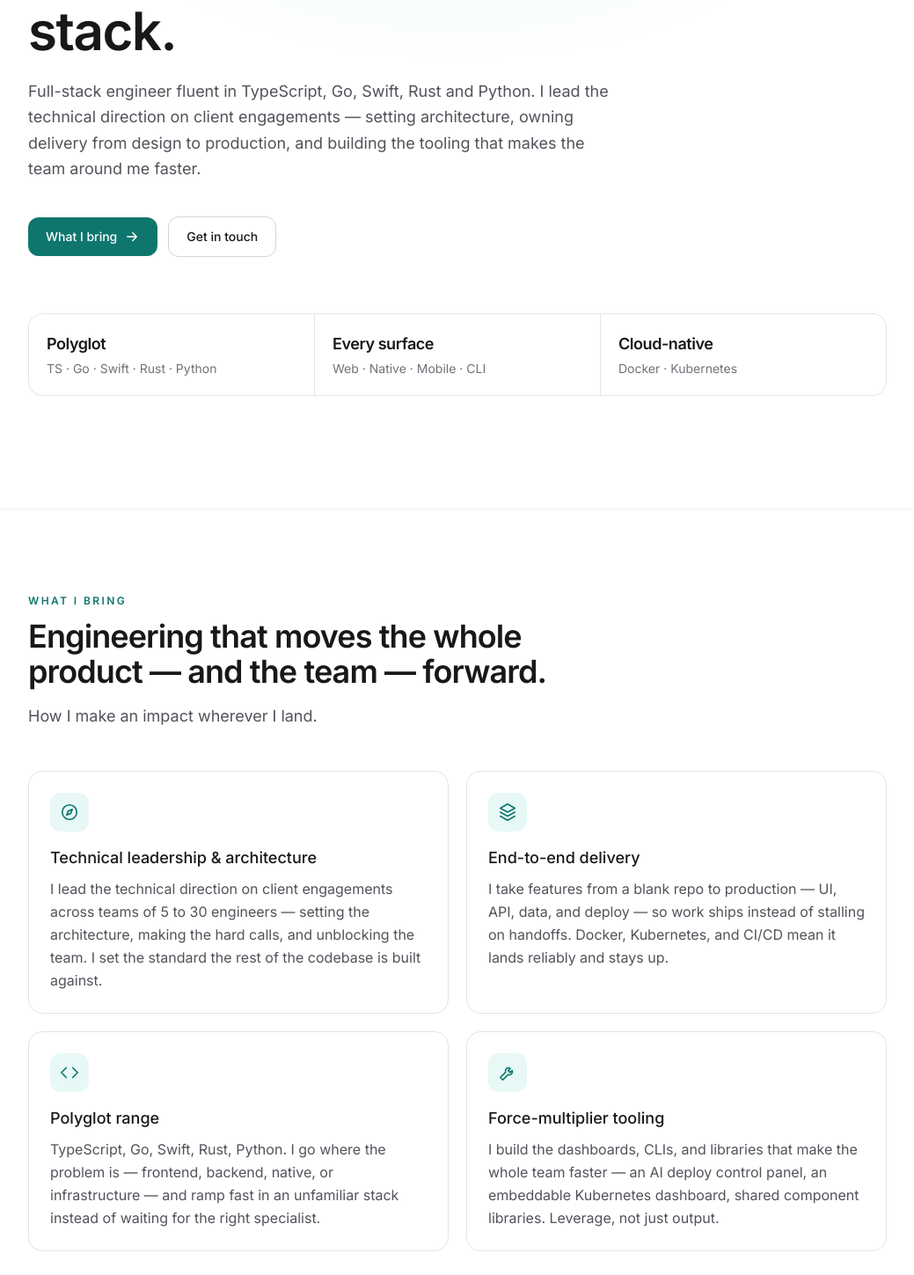
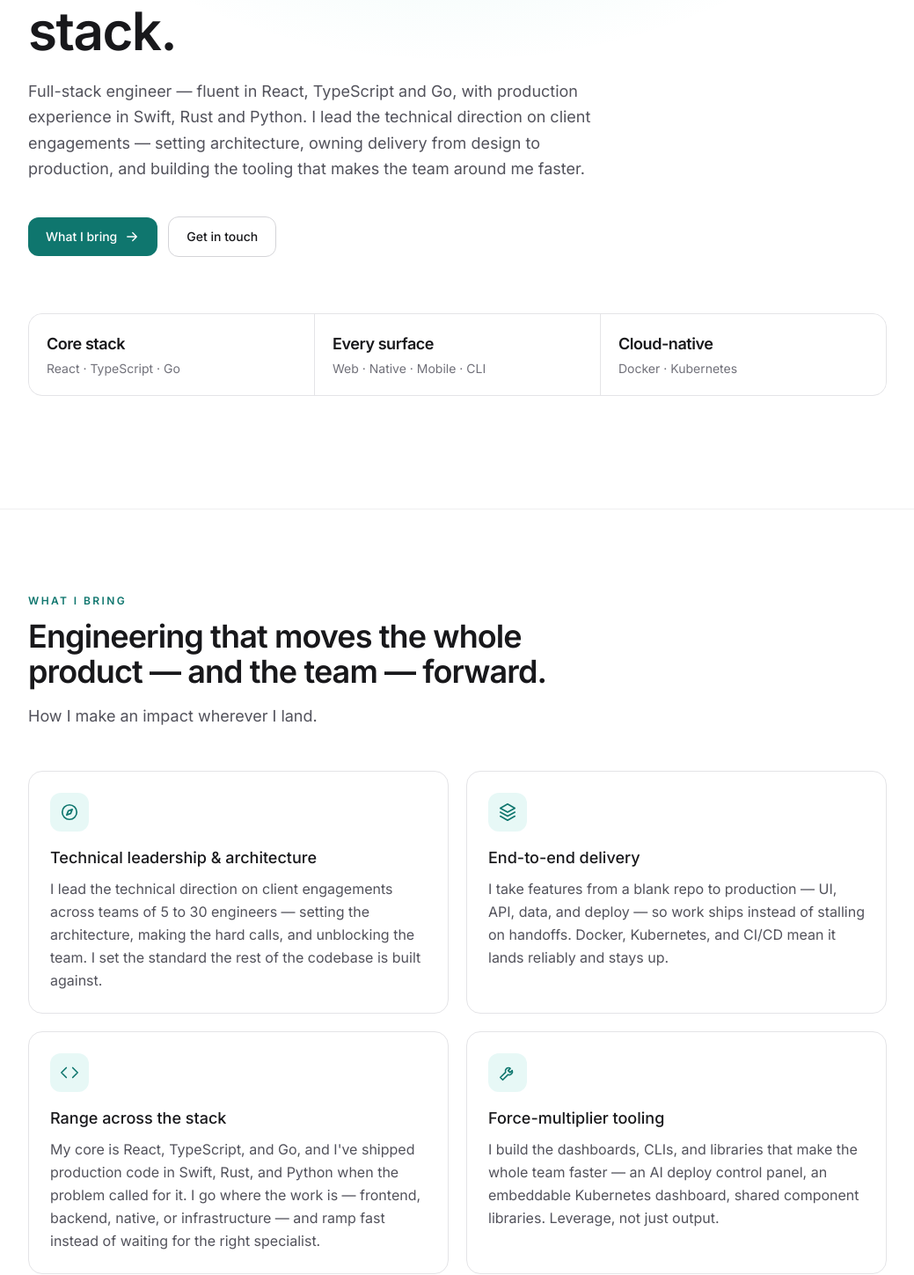
Before and after one commit to waynecodez/waynep-me, a React (Vite) app: page / in a window 1280 px wide. Shown: the part 359-1808 px from the top of the page at 88% size, without its empty margins (120-1159 px from the left). Built offline with nearby package versions, Linux system fonts and the light colour scheme.

Commit message:
copy: correct fluency — core React/TS/Go, production experience in Swift/Rust/Python

```diff
--- a/index.html
+++ b/index.html
@@ -9,14 +9,14 @@
     <title>Wayne Puranda — Software Engineer</title>
     <meta
       name="description"
-      content="Wayne Puranda — full-stack software engineer and technical lead. Fluent in TypeScript, Go, Swift, Rust, and Python; I own architecture and delivery across web, native, and infrastructure."
+      content="Wayne Puranda — full-stack software engineer and technical lead. Fluent in React, TypeScript, and Go, with production experience in Swift, Rust, and Python; I own architecture and delivery across web, native, and infrastructure."
     />
 
     <meta property="og:type" content="website" />
     <meta property="og:title" content="Wayne Puranda — Software Engineer" />
     <meta
       property="og:description"
-      content="Full-stack engineer and technical lead across TypeScript, Go, Swift, Rust, and Python. I own architecture and delivery from design to production."
+      content="Full-stack engineer and technical lead. Core stack: React, TypeScript, Go. I own architecture and delivery from design to production."
     />
     <meta property="og:url" content="https://waynep.me" />
     <meta name="twitter:card" content="summary_large_image" />
--- a/src/components/About.tsx
+++ b/src/components/About.tsx
@@ -1,7 +1,11 @@
 const skillGroups = [
 	{
-		label: "Languages",
-		items: ["TypeScript", "Go", "Swift", "Rust", "Python", "JavaScript"],
+		label: "Core languages",
+		items: ["TypeScript", "JavaScript", "Go"],
+	},
+	{
+		label: "Also shipped with",
+		items: ["Swift", "Rust", "Python"],
 	},
 	{
 		label: "Frontend",
--- a/src/components/Hero.tsx
+++ b/src/components/Hero.tsx
@@ -1,7 +1,7 @@
 import { ArrowIcon } from "./icons";
 
 const focus = [
-	{ value: "Polyglot", label: "TS · Go · Swift · Rust · Python" },
+	{ value: "Core stack", label: "React · TypeScript · Go" },
 	{ value: "Every surface", label: "Web · Native · Mobile · CLI" },
 	{ value: "Cloud-native", label: "Docker · Kubernetes" },
 ];
@@ -35,10 +35,11 @@ export function Hero() {
 					className="mt-6 max-w-2xl animate-fade-up text-lg leading-relaxed text-zinc-600 dark:text-zinc-400"
 					style={{ animationDelay: "0.1s" }}
 				>
-					Full-stack engineer fluent in TypeScript, Go, Swift, Rust and Python.
-					I lead the technical direction on client engagements — setting
-					architecture, owning delivery from design to production, and building
-					the tooling that makes the team around me faster.
+					Full-stack engineer — fluent in React, TypeScript and Go, with
+					production experience in Swift, Rust and Python. I lead the technical
+					direction on client engagements — setting architecture, owning
+					delivery from design to production, and building the tooling that makes
+					the team around me faster.
 				</p>
 				<div
 					className="mt-10 flex animate-fade-up flex-wrap items-center gap-3"
--- a/src/components/Strengths.tsx
+++ b/src/components/Strengths.tsx
@@ -13,8 +13,8 @@ const strengths = [
 	},
 	{
 		icon: CodeIcon,
-		title: "Polyglot range",
-		body: "TypeScript, Go, Swift, Rust, Python. I go where the problem is — frontend, backend, native, or infrastructure — and ramp fast in an unfamiliar stack instead of waiting for the right specialist.",
+		title: "Range across the stack",
+		body: "My core is React, TypeScript, and Go, and I've shipped production code in Swift, Rust, and Python when the problem called for it. I go where the work is — frontend, backend, native, or infrastructure — and ramp fast instead of waiting for the right specialist.",
 	},
 	{
 		icon: WrenchIcon,
```
